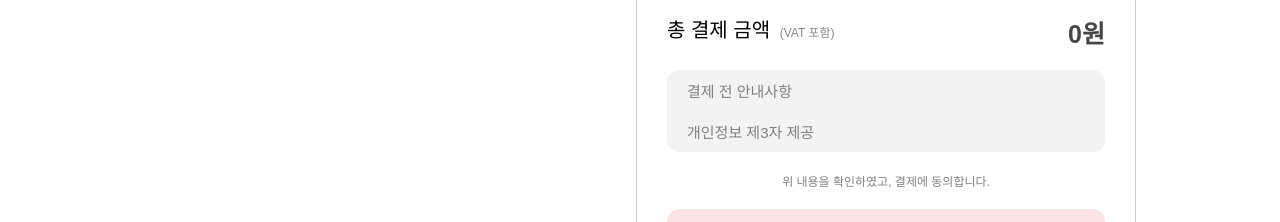
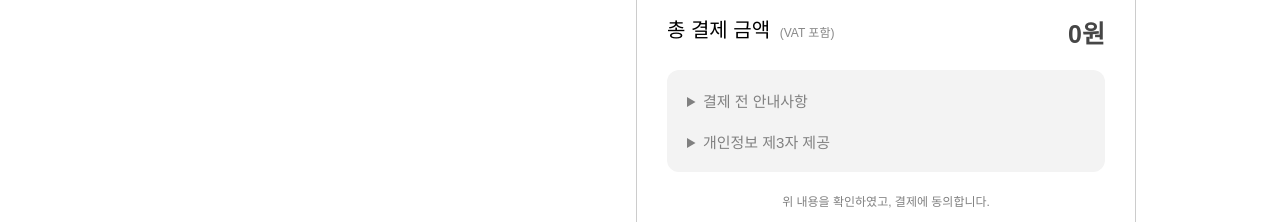
Before and after one commit to minioness/behindKit, a React (Vite) app: page /cart in a window 1280 px wide. Shown: the part 511-733 px from the top of the page. Built offline with nearby package versions, Linux system fonts and the light colour scheme; no server answers; the database is empty.

Commit message:
장바구니 css 수정

```diff
--- a/src/components/carts/CartSummary.module.css
+++ b/src/components/carts/CartSummary.module.css
@@ -79,7 +79,7 @@
 
     border-radius: 12px;
 
-    padding: 0 10px;
+    padding: 10px;
     margin-bottom: 20px;
 
 }
@@ -91,13 +91,15 @@
   cursor: pointer;
 
   font-size: 15px;
-  list-style: none;
+
 }
 
 
 .dropdownBox p {
   font-size: 13px;
   color: #aaaaaa;
+  padding-left: 30px;
+  padding-bottom: 15px;
 }
 
 
```
